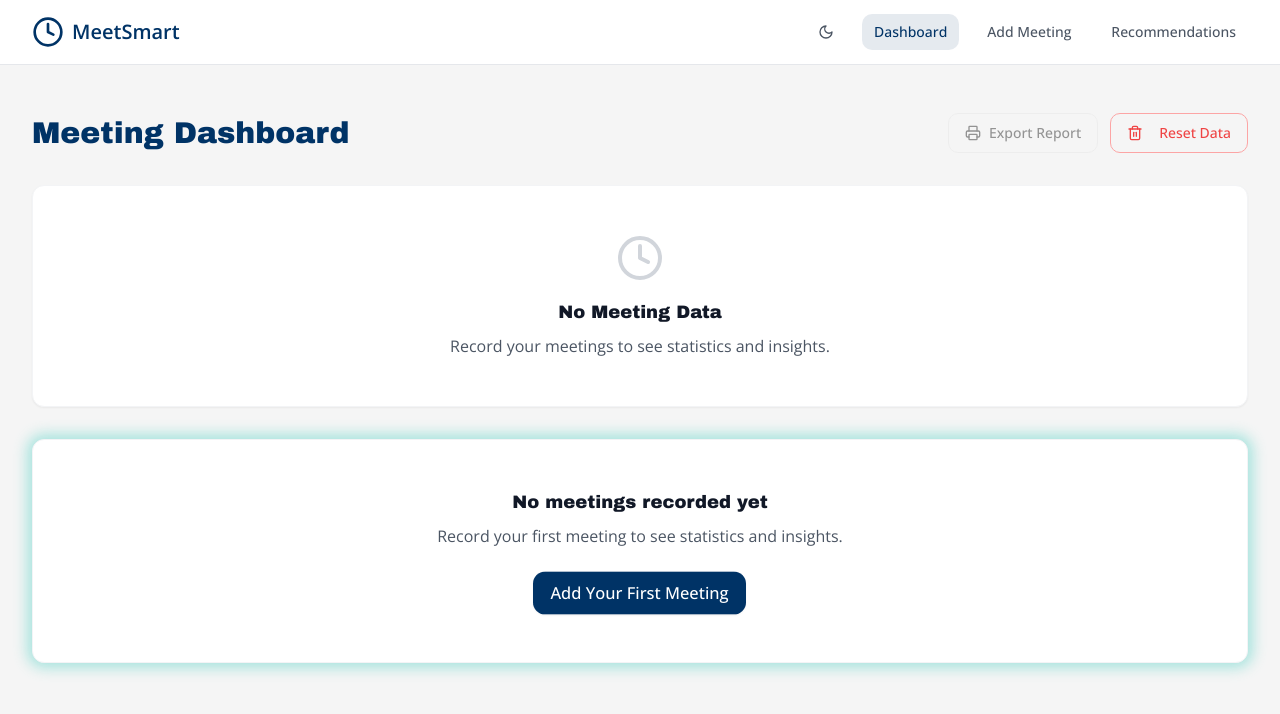
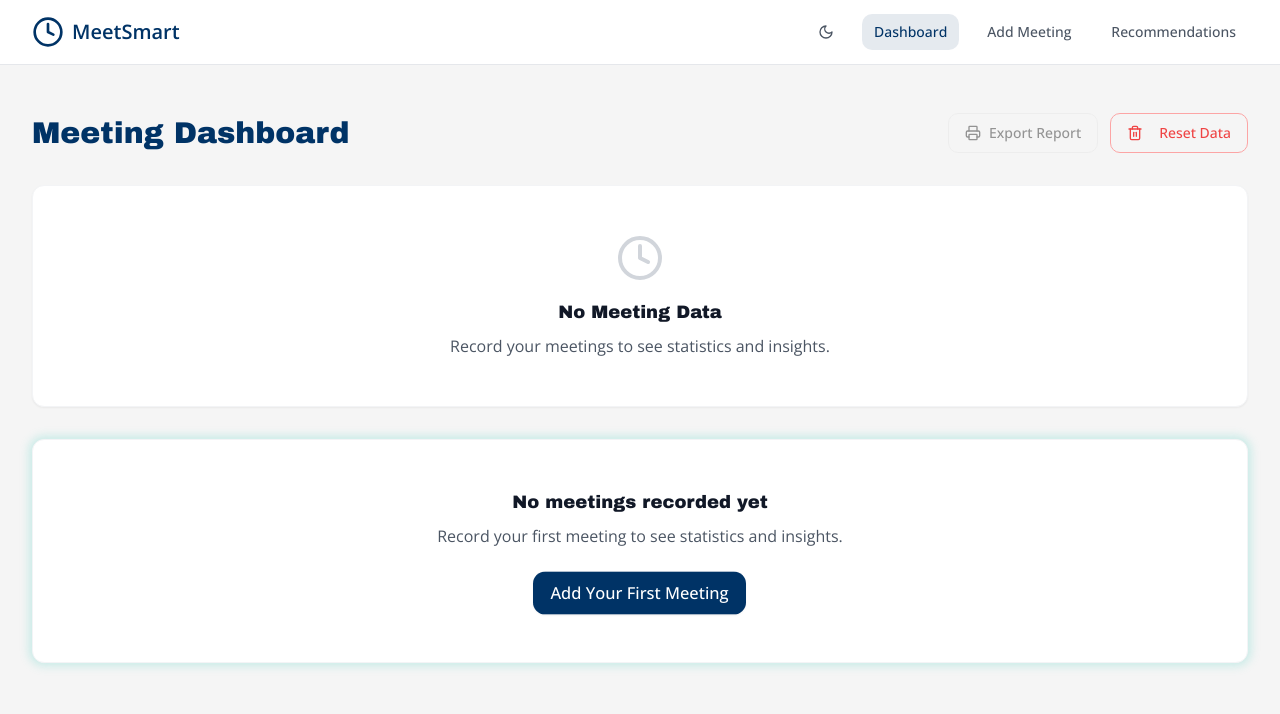
Before and after one commit to llxxxxll/efficient-meeting-mind, a React (Vite) app: page /dashboard in a window 1280 px wide. Shown: the top 714 px of the page. Built offline with nearby package versions, Linux system fonts and the light colour scheme.

Commit message:
Improve UI performance
The UI is still performing poorly.  This commit aims to improve its performance.

```diff
--- a/src/index.css
+++ b/src/index.css
@@ -141,7 +141,7 @@
   .magic-glow {
     @apply relative;
     box-shadow: 0 0 10px 2px rgba(79, 209, 197, 0.3);
-    animation: glow 8s infinite alternate;
+    animation: glow 20s infinite alternate;
   }
 
   .magic-float {
```
